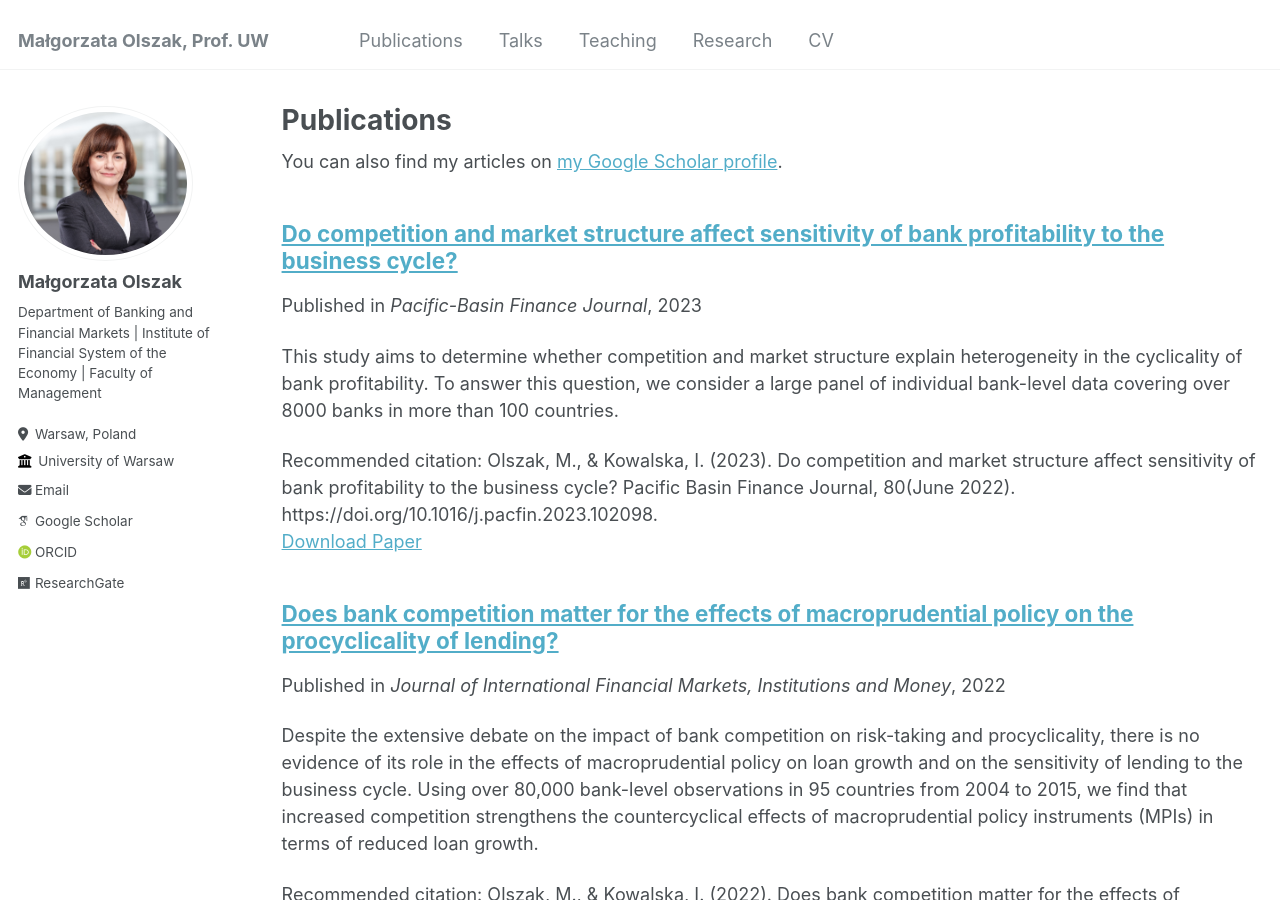
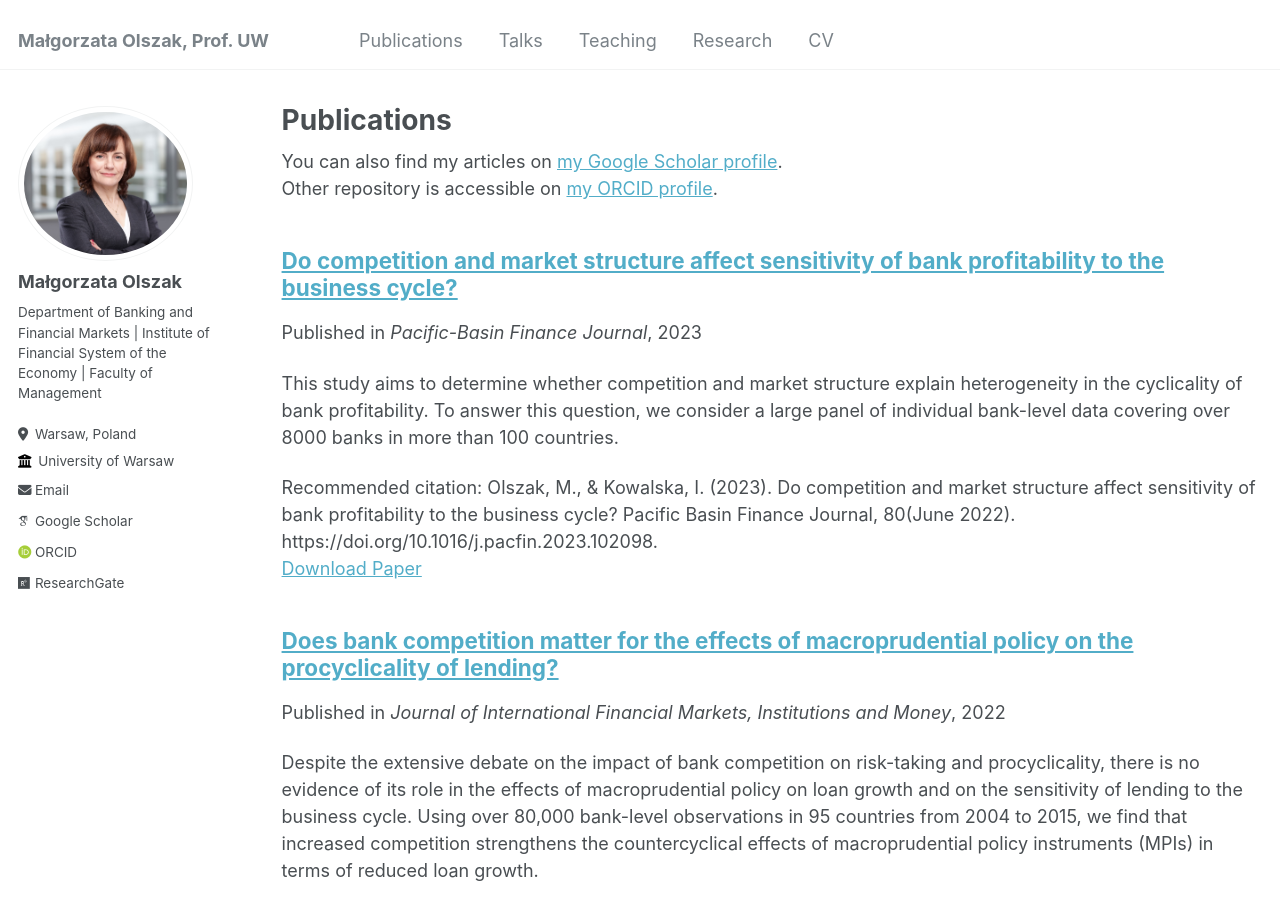
Before and after one commit to ma-olszak/ma-olszak.github.io, a Jekyll site: the page built from _pages/publications.md, in a window 1280 px wide and 900 px high. Built offline with Jekyll 4.4.1, drawn with Linux system fonts in a browser that asks for light colours; some web fonts are replaced.

Commit message:
Update publications.md

```diff
--- a/_pages/publications.md
+++ b/_pages/publications.md
@@ -8,6 +8,9 @@ author_profile: true
 {% if site.author.googlescholar %}
   <div class="wordwrap">You can also find my articles on <a href="{{site.author.googlescholar}}">my Google Scholar profile</a>.</div>
 {% endif %}
+{% if site.author.orcid %}
+  <div class="wordwrap">Other repository is accessible on <a href="{{site.author.orcid}}">my ORCID profile</a>.</div>
+{% endif %}
 
 {% include base_path %}
 
```
